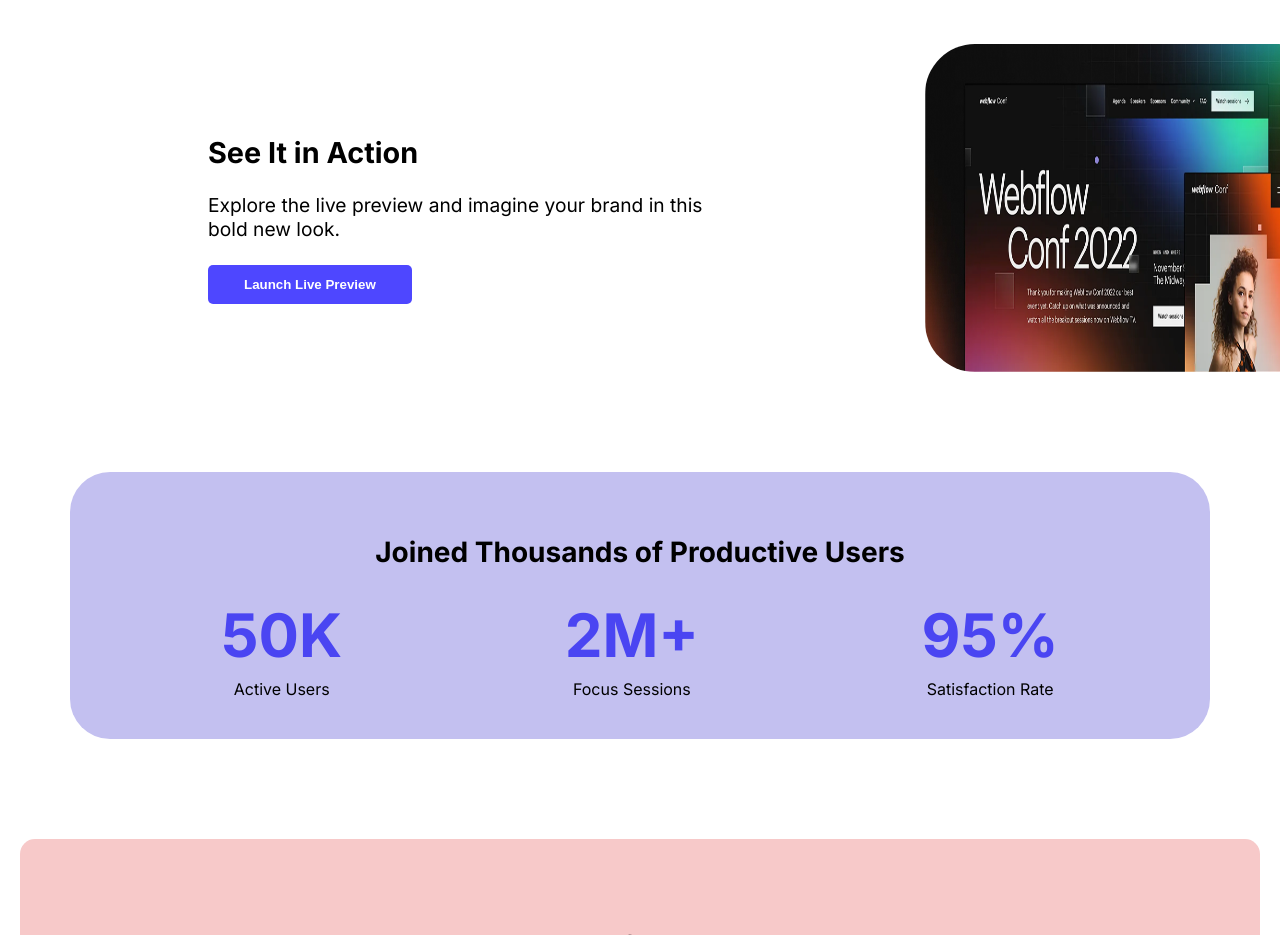
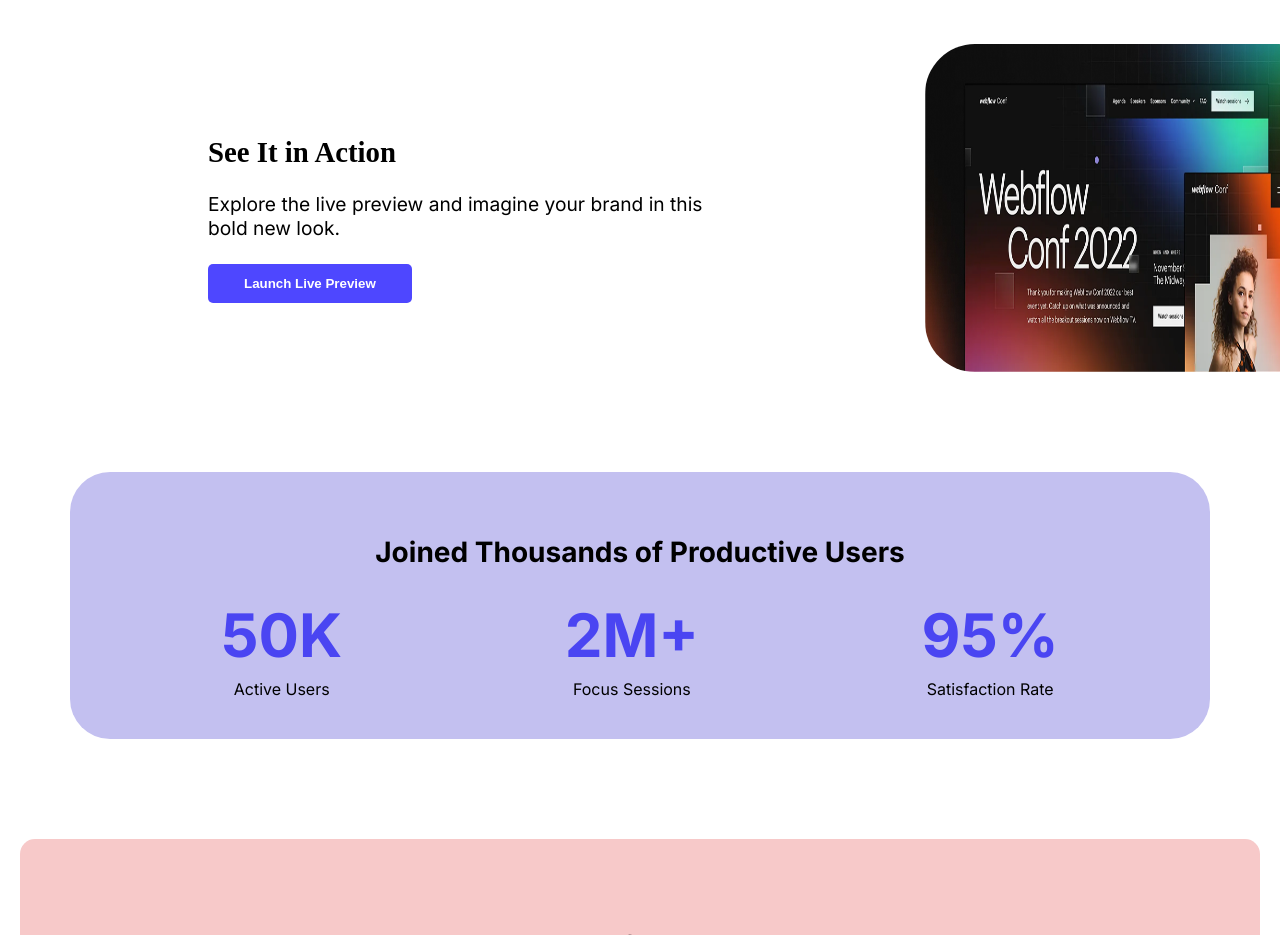
Before and after one commit to anoy247/New-Assignment-, a plain HTML site: page styles file/index.html in a window 1280 px wide. Shown: the part 1260-2195 px from the top of the page. Drawn offline with Linux system fonts and the light colour scheme.

Commit message:
font change

```diff
--- a/styles file/index.css
+++ b/styles file/index.css
@@ -123,9 +123,11 @@ height: 237;
 .section-title{
     font-size: larger;
 
-
-
-
+}
+.h1-action{
+    font-size: 42;
+     font-family: releway;
+    font-weight: bold;
 }
 .section-description{
         height: 60px;
--- a/styles file/index.html
+++ b/styles file/index.html
@@ -41,7 +41,7 @@
     <main>
         <section class="about">
         <div class="section-title">
-            <h1>See It in Action</h1>
+            <h1 class="h1-action">See It in Action</h1>
             <div><p class="section-description">Explore the live preview and imagine your brand in this bold new look.</p>
                 <br>
                 <button class="btn-primary">Launch Live Preview</button>
```
